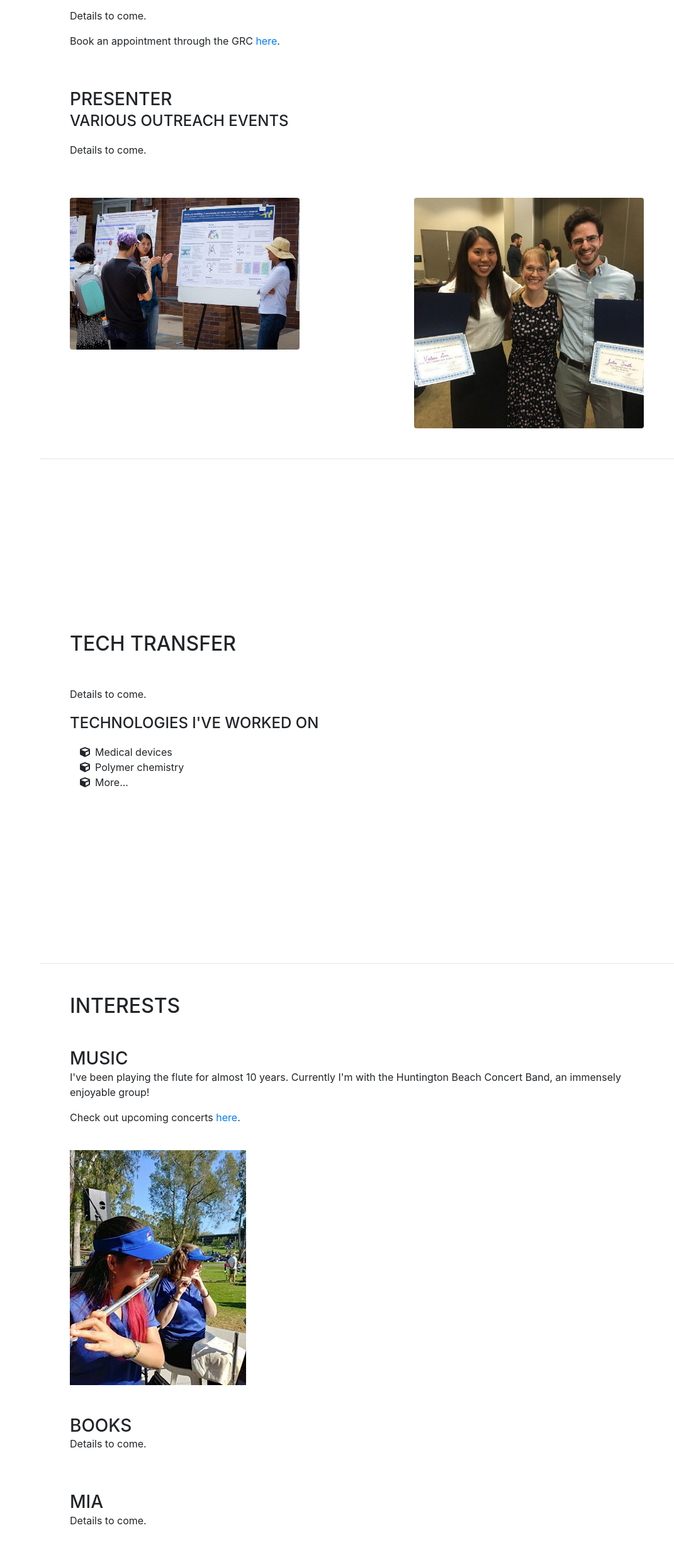
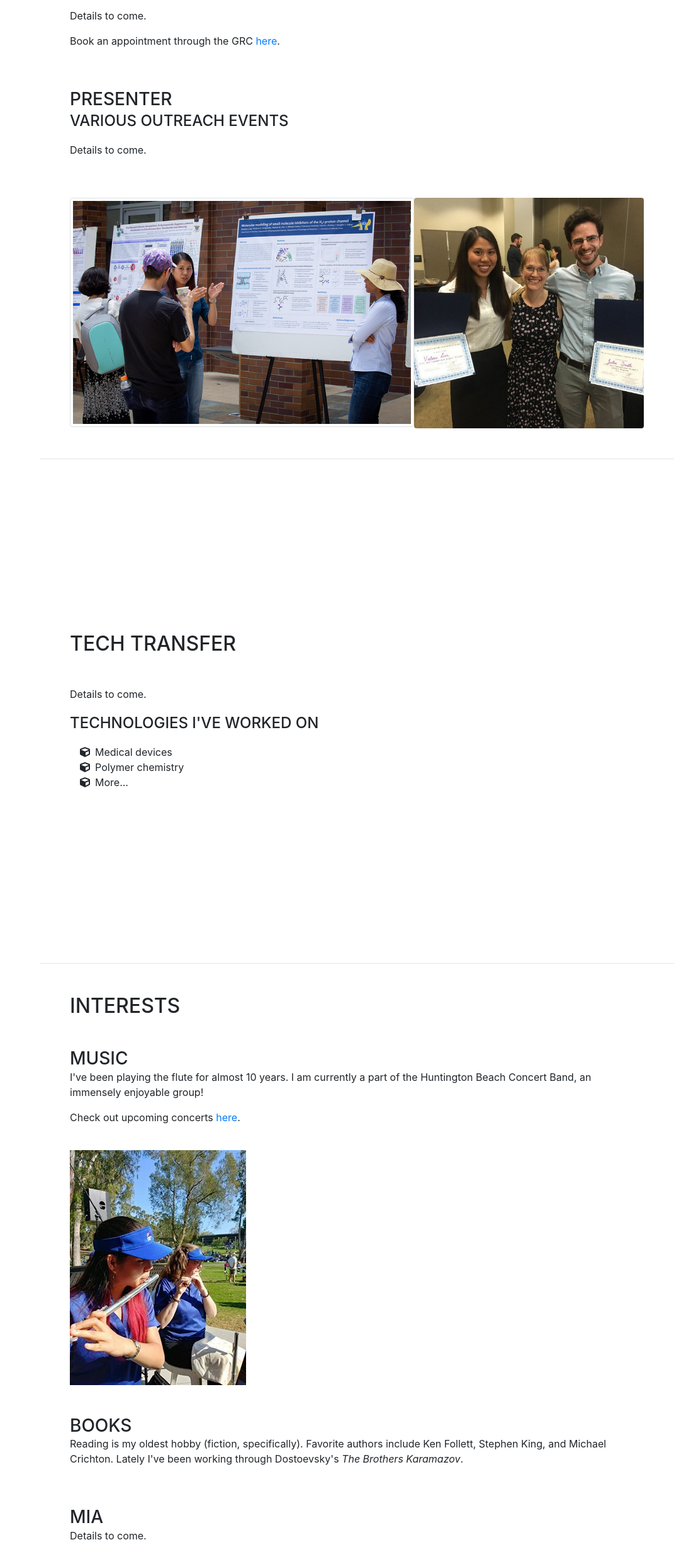
Before and after one commit to vtlim/vtlim.github.io, a website with bundled scripts: page index.html in a window 1280 px wide. Shown: the part 2095-4578 px from the top of the page at 63% size, without its empty margins (209-1280 px from the left). Built offline with nearby package versions, Linux system fonts and the light colour scheme; a web font is replaced by a local one.

Commit message:
image test 5

```diff
--- a/index.html
+++ b/index.html
@@ -150,7 +150,7 @@
 -->
           </div>
 
-          <img src="img/poster.jpg" style="max-width:40%" class="rounded float-left" alt="Presenting at UCI-Ewha Research Symposium">
+          <img src="img/poster.jpg" style="max-width:60%" class="img-thumbnail" class="rounded float-left" alt="Presenting at UCI-Ewha Research Symposium">
           <img src="img/ags.jpg" style="max-width:40%" class="rounded float-right" alt="1st place at UCI Graduate Research Symposium">
 
         </div>
@@ -190,9 +190,9 @@
 <!--
               <div class="subheading mb-3">Huntington Beach Concert Band</div>
 -->
-              <p>I've been playing the flute for almost 10 years. Currently I'm with the Huntington Beach Concert Band, an immensely enjoyable group!</p>
+              <p>I've been playing the flute for almost 10 years. I am currently a part of the Huntington Beach Concert Band, an immensely enjoyable group!</p>
               <p>Check out upcoming concerts <a href="http://www.hbconcertband.org/" target="_blank">here</a>.<br><br></p>
-              <img src="img/hbcb.jpg" class="img-fluid" alt="HBCB Summer Series Concert">
+              <img src="img/hbcb.jpg" class="img-fluid" class="img-thumbnail" class="rounded mx-auto d-block" alt="HBCB Summer Series Concert">
             </div>
 <!--
             <div class="resume-date text-md-right">
@@ -207,7 +207,7 @@
 <!--
               <div class="subheading mb-3">Intelitec Solutions</div>
 -->
-              <p>Details to come.</p>
+              <p>Reading is my oldest hobby (fiction, specifically). Favorite authors include Ken Follett, Stephen King, and Michael Crichton. Lately I've been working through Dostoevsky's <i>The Brothers Karamazov</i>.</p>
             </div>
 <!--
             <div class="resume-date text-md-right">
```
